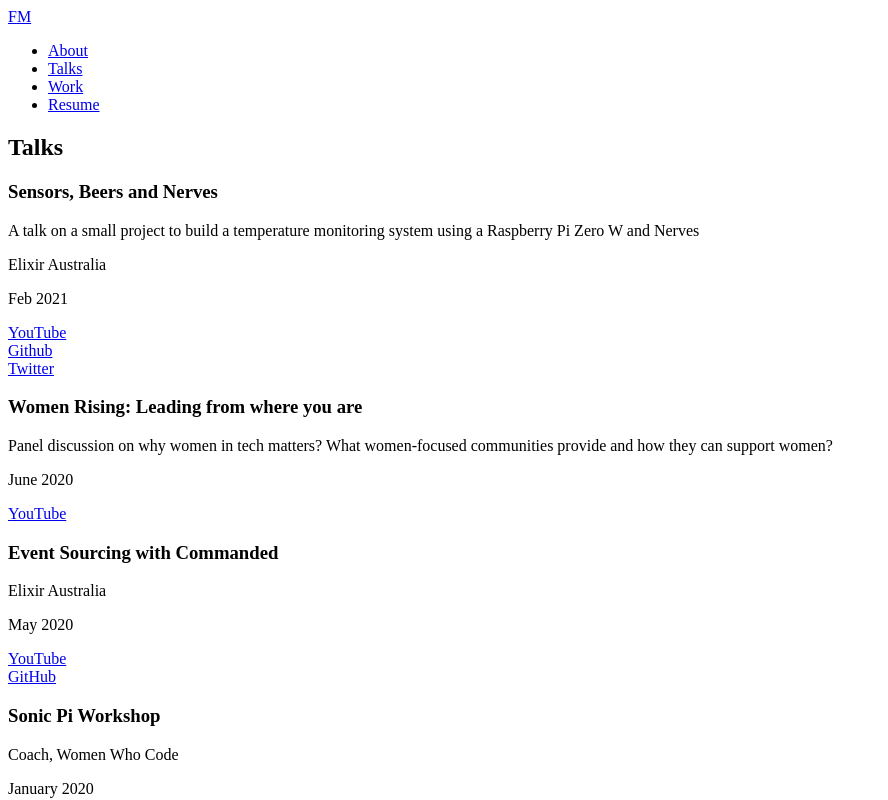
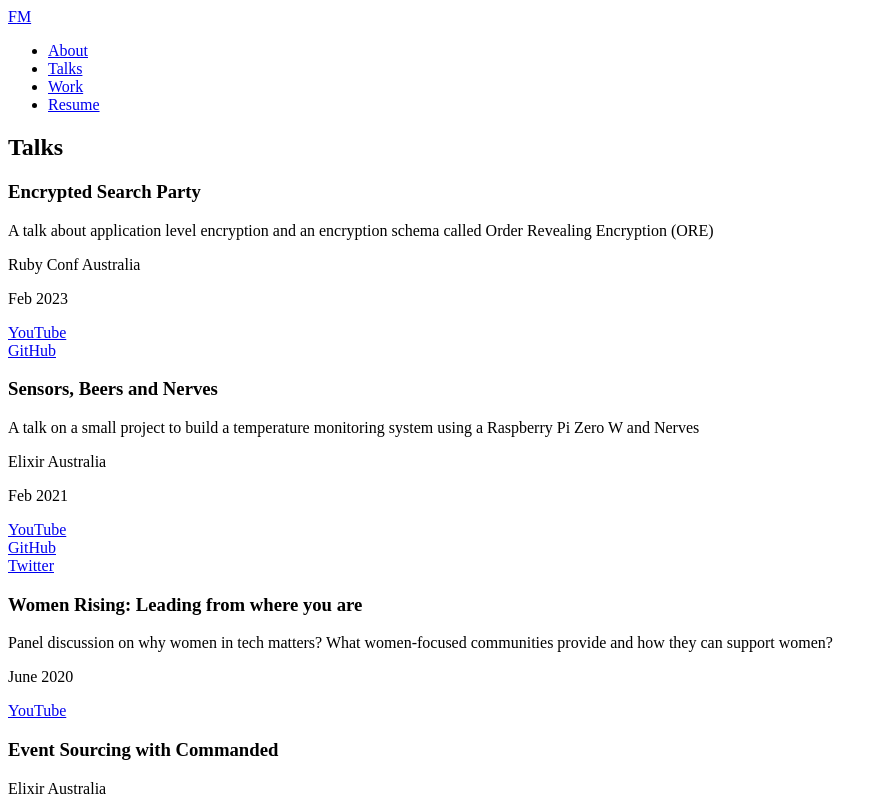
Before and after one commit to fimac/fimac-site, a Next.js app: page /talks in a window 1280 px wide. Shown: the top 800 px of the page, without its empty margins (0-888 px from the left). Built offline with nearby package versions, Linux system fonts and the light colour scheme.

Commit message:
Update work history and talks.

```diff
--- a/pages/_app.tsx
+++ b/pages/_app.tsx
@@ -60,7 +60,7 @@ export default function MyApp({ Component, pageProps }: AppProps) {
       </Layout>
       <footer className='flex justify-center text-gray-400'>
         <div style={{ height: '50px' }}>
-          &#169; 2021 Fiona McCawley built using{' '}
+          Built using{' '}
           <a href='https://nextjs.org/'>Next.js</a>
         </div>
       </footer>
--- a/pages/talks.tsx
+++ b/pages/talks.tsx
@@ -5,6 +5,22 @@ const Talks = () => (
     <h2 className='text-5xl font-normal leading-normal mt-0 mb-2 text-gray-600'>
       Talks
     </h2>
+    <Talk
+      heading='Encrypted Search Party'
+      subHeading='A talk about application level encryption and an encryption schema called Order Revealing Encryption (ORE)'
+      location='Ruby Conf Australia'
+      date='Feb 2023'
+      links={[
+        {
+          url: 'https://youtu.be/lp0k94sUwI8?si=kRisUaiKgSSFxVli',
+          title: 'YouTube'
+        },
+        {
+          url: 'https://github.com/fimac/toy_ore_rb',
+          title: 'GitHub'
+        }
+      ]}
+    />
     <Talk
       heading='Sensors, Beers and Nerves'
       subHeading='A talk on a small project to build a temperature monitoring system using a Raspberry Pi Zero W and Nerves'
@@ -17,7 +33,7 @@ const Talks = () => (
         },
         {
           url: 'https://github.com/fimac/temp_sensor_nerves',
-          title: 'Github',
+          title: 'GitHub',
         },
         {
           url: 'https://twitter.com/saucerlike/status/1362222386154627078?s=20',
```
Also changed, not shown: pages/about.tsx (+7 -8 lines), pages/index.tsx (+1 -15 lines), pages/work-history.tsx (+7 -1 lines).
